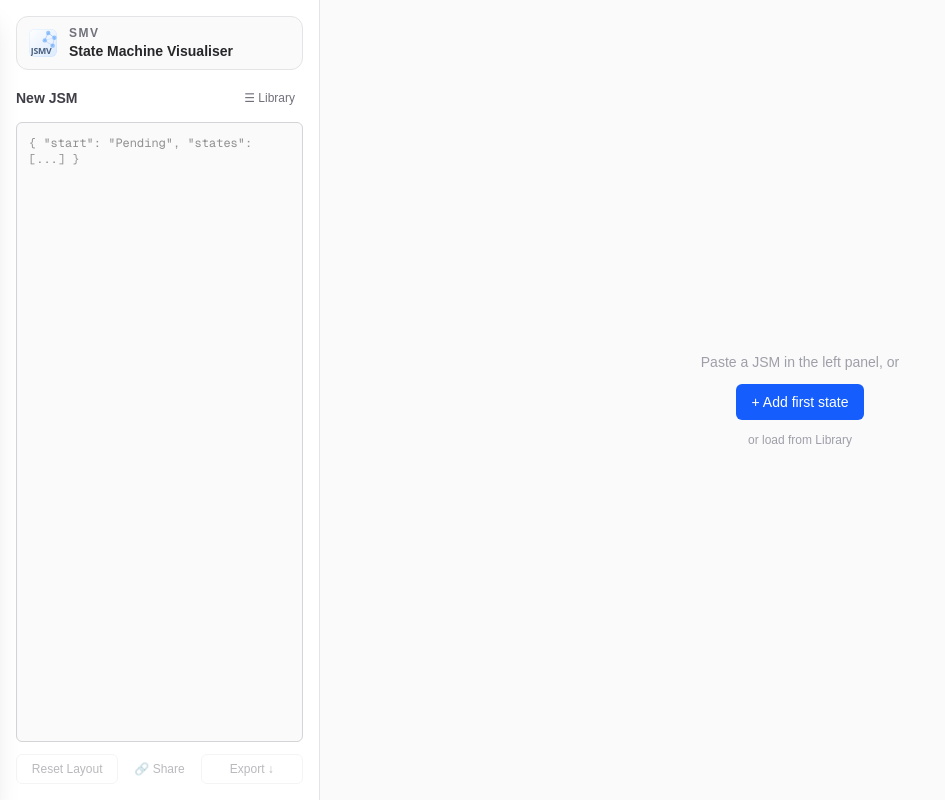
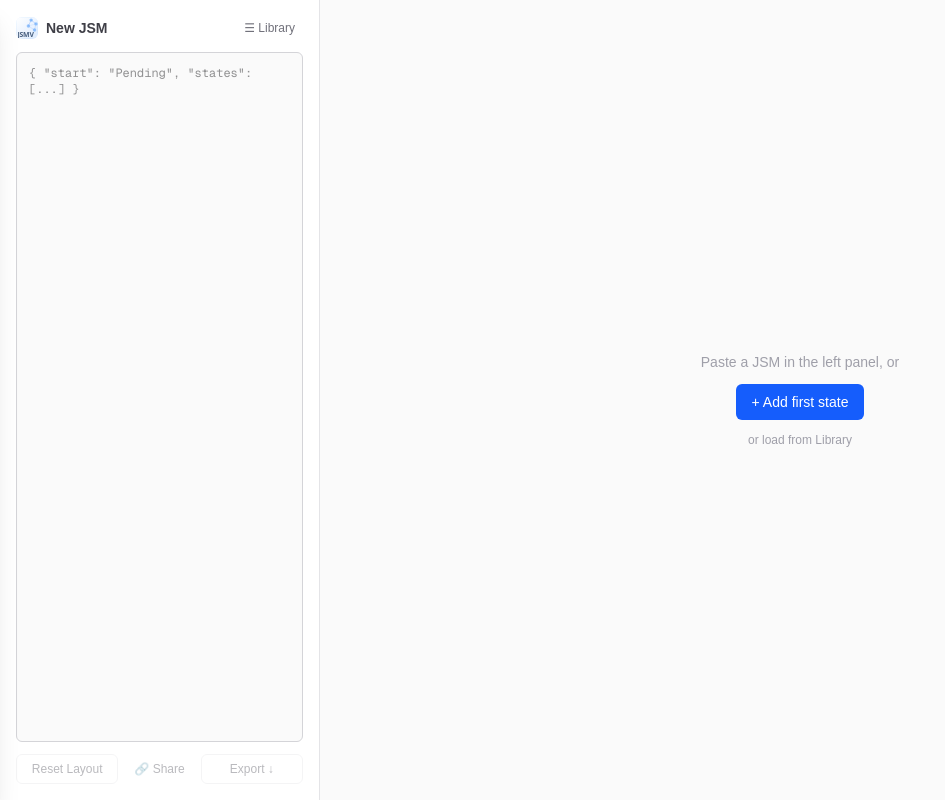
Before and after one commit to SillieA/state-machine-visualiser, a Next.js app: page / in a window 1280 px wide. Shown: the whole page, without its empty margins (0-945 px from the left). Built offline with nearby package versions, Linux system fonts and the light colour scheme.

Commit message:
fixed ts errors and local dev issues

```diff
--- a/next.config.ts
+++ b/next.config.ts
@@ -2,7 +2,9 @@ import type { NextConfig } from "next";
 
 const nextConfig: NextConfig = {
   output: "export",
-  basePath: "/state-machine-visualiser",
+  // Set BASE_PATH env var in CI/deployment to enable the GitHub Pages subpath.
+  // Locally, leave it unset and serve out/ directly.
+  basePath: process.env.BASE_PATH ?? "",
   /* Future: when adding server-side features (e.g., GitHub API integration),
      remove 'output: export' and 'basePath', then use dynamic routes/API handlers instead */
 };
--- a/package.json
+++ b/package.json
@@ -10,7 +10,7 @@
   "scripts": {
     "dev": "next dev --turbopack",
     "build": "next build",
-    "start": "next start",
+    "start": "serve out",
     "lint": "eslint .",
     "test": "vitest run",
     "test:watch": "vitest",
@@ -46,6 +46,7 @@
     "eslint-config-next": "16.2.7",
     "eslint-plugin-storybook": "^10.4.2",
     "playwright": "^1.60.0",
+    "serve": "^14.2.6",
     "storybook": "^10.4.2",
     "tailwindcss": "^4",
     "typescript": "^5",
--- a/src/app/page.tsx
+++ b/src/app/page.tsx
@@ -12,16 +12,13 @@ export default function Home() {
   const loadEntry = useStore(s => s.loadEntry);
   const selectedNodeId = useStore(s => s.selectedNodeId);
   const selectedEdgeId = useStore(s => s.selectedEdgeId);
+  const isHydrated = useLibraryStore(s => s.isHydrated);
 
   const showInspector = !!(selectedNodeId || selectedEdgeId);
 
   useEffect(() => {
-    // Only run on client
-    if (typeof window === 'undefined') return;
-
-    const init = async () => {
-      // Ensure library is hydrated first
-      await useLibraryStore.persist.rehydrate();
+    // Only run on client after hydration
+    if (typeof window === 'undefined' || !isHydrated) return;
 
     const searchParams = new URLSearchParams(window.location.search);
     const name = searchParams.get('name');
@@ -61,28 +58,12 @@ export default function Home() {
     // Fall back to normal initialization
     const { activeId } = useLibraryStore.getState();
     if (activeId) loadEntry(activeId);
-    };
-
-    init();
     // eslint-disable-next-line react-hooks/exhaustive-deps
-  }, []);
+  }, [isHydrated]);
 
   return (
     <div className="flex h-screen w-screen overflow-hidden bg-zinc-50">
       <aside className="flex w-80 shrink-0 flex-col border-r border-zinc-200 bg-white p-4">
-        <div className="mb-4 flex items-center gap-3 rounded-xl border border-zinc-200 bg-zinc-50 px-3 py-2">
-          <img
-            src="/smv-mark.svg"
-            alt="SMV"
-            width={28}
-            height={28}
-            className="h-7 w-7 rounded-md"
-          />
-          <div>
-            <p className="text-xs font-semibold uppercase tracking-[0.12em] text-zinc-500">SMV</p>
-            <p className="text-sm font-semibold text-zinc-800">State Machine Visualiser</p>
-          </div>
-        </div>
         <JsmInput />
       </aside>
 
--- a/src/components/JsmInput.tsx
+++ b/src/components/JsmInput.tsx
@@ -21,9 +21,12 @@ export function JsmInput() {
   return (
     <div className="flex flex-col gap-3 h-full">
       <div className="flex items-center justify-between">
-        <h2 className="text-sm font-semibold text-zinc-700 truncate">
-          {activeEntry ? activeEntry.name : 'New JSM'}
-        </h2>
+        <div className="flex items-center gap-2 min-w-0">
+          <img src="/smv-mark.svg" alt="JSMV" width={22} height={22} className="h-[22px] w-[22px] shrink-0 rounded-md" />
+          <h2 className="text-sm font-semibold text-zinc-700 truncate">
+            {activeEntry ? activeEntry.name : 'New JSM'}
+          </h2>
+        </div>
         <button
           onClick={() => setDrawerOpen(true)}
           className="shrink-0 text-xs text-zinc-500 hover:text-zinc-800 px-2 py-1 rounded hover:bg-zinc-100 transition-colors"
--- a/src/lib/libraryStore.ts
+++ b/src/lib/libraryStore.ts
@@ -34,7 +34,7 @@ interface LibraryState {
   setHydrated: (hydrated: boolean) => void;
 }
 
-export const useLibraryStore = create<LibraryState>()(
+export const useLibraryStore = create(
   persist(
     (set) => ({
       entries: [],
@@ -42,10 +42,10 @@ export const useLibraryStore = create<LibraryState>()(
       isDrawerOpen: false,
       isHydrated: false,
 
-      createEntry: (name, raw, positions) => {
+      createEntry: (name: string, raw: string, positions: Positions) => {
         const id = crypto.randomUUID();
         const now = Date.now();
-        set(state => ({
+        set((state: LibraryState) => ({
           entries: [
             { id, name, raw, positions, createdAt: now, updatedAt: now },
             ...state.entries,
@@ -54,30 +54,29 @@ export const useLibraryStore = create<LibraryState>()(
         return id;
       },
 
-      updateEntry: (id, patch) =>
-        set(state => ({
+      updateEntry: (id: string, patch: Partial<Pick<SavedJSM, 'name' | 'raw' | 'positions' | 'edgeData' | 'layoutAlgorithm'>>) =>
+        set((state: LibraryState) => ({
           entries: state.entries.map(e =>
             e.id === id ? { ...e, ...patch, updatedAt: Date.now() } : e,
           ),
         })),
 
-      removeEntry: (id) =>
-        set(state => ({
+      removeEntry: (id: string) =>
+        set((state: LibraryState) => ({
           entries: state.entries.filter(e => e.id !== id),
           activeId: state.activeId === id ? null : state.activeId,
         })),
 
-      setActive: (id) => set({ activeId: id }),
+      setActive: (id: string | null) => set({ activeId: id }),
 
-      setDrawerOpen: (open) => set({ isDrawerOpen: open }),
+      setDrawerOpen: (open: boolean) => set({ isDrawerOpen: open }),
 
-      setHydrated: (hydrated) => set({ isHydrated: hydrated }),
+      setHydrated: (hydrated: boolean) => set({ isHydrated: hydrated }),
     }),
     {
       name: 'jsm-library',
-      skipHydration: true,
-      partialize: (state) => ({ entries: state.entries, activeId: state.activeId }),
-      onRehydrateStorage: () => (state) => {
+      partialize: (state: LibraryState) => ({ entries: state.entries, activeId: state.activeId }),
+      onRehydrateStorage: () => (state?: LibraryState) => {
         state?.setHydrated(true);
       },
     },
```
Also changed, not shown: 1 other file (tests, documents, lock files or other folders). Lines whose indentation alone changed are shown as unchanged.
